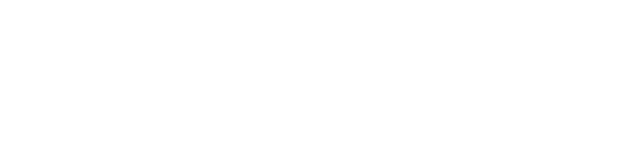
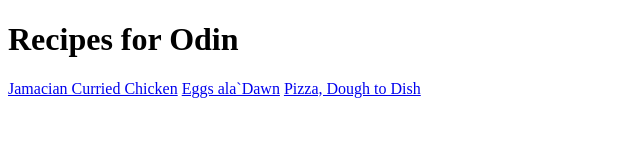
Before and after one commit to tweakle-games/odin-recipes, a plain HTML site: page index.html in a window 1280 px wide. Shown: the whole page, without its empty margins (0-640 px from the left). Drawn offline with Linux system fonts and the light colour scheme.

Commit message:
Setup index.html to include links to recipe web pages

```diff
--- a/index.html
+++ b/index.html
@@ -6,6 +6,9 @@
     <title>DaMawnx Recipes</title>
 </head>
 <body>
-
+    <h1>Recipes for Odin</h1>
+    <a href="jcc.html">Jamacian Curried Chicken</a>
+    <a href="eggs.html">Eggs ala`Dawn</a>
+    <a href="pizzadough.html">Pizza, Dough to Dish</a>
 </body>
 </html>
```
